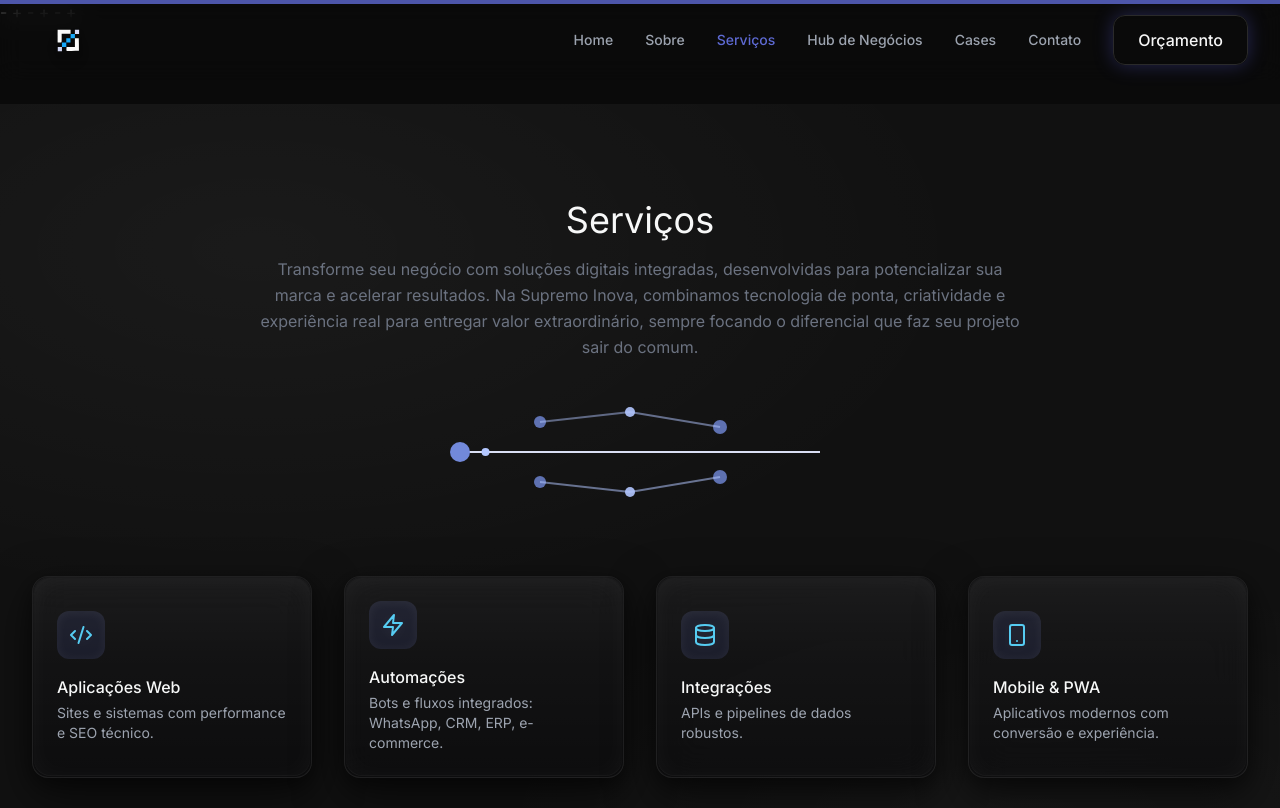
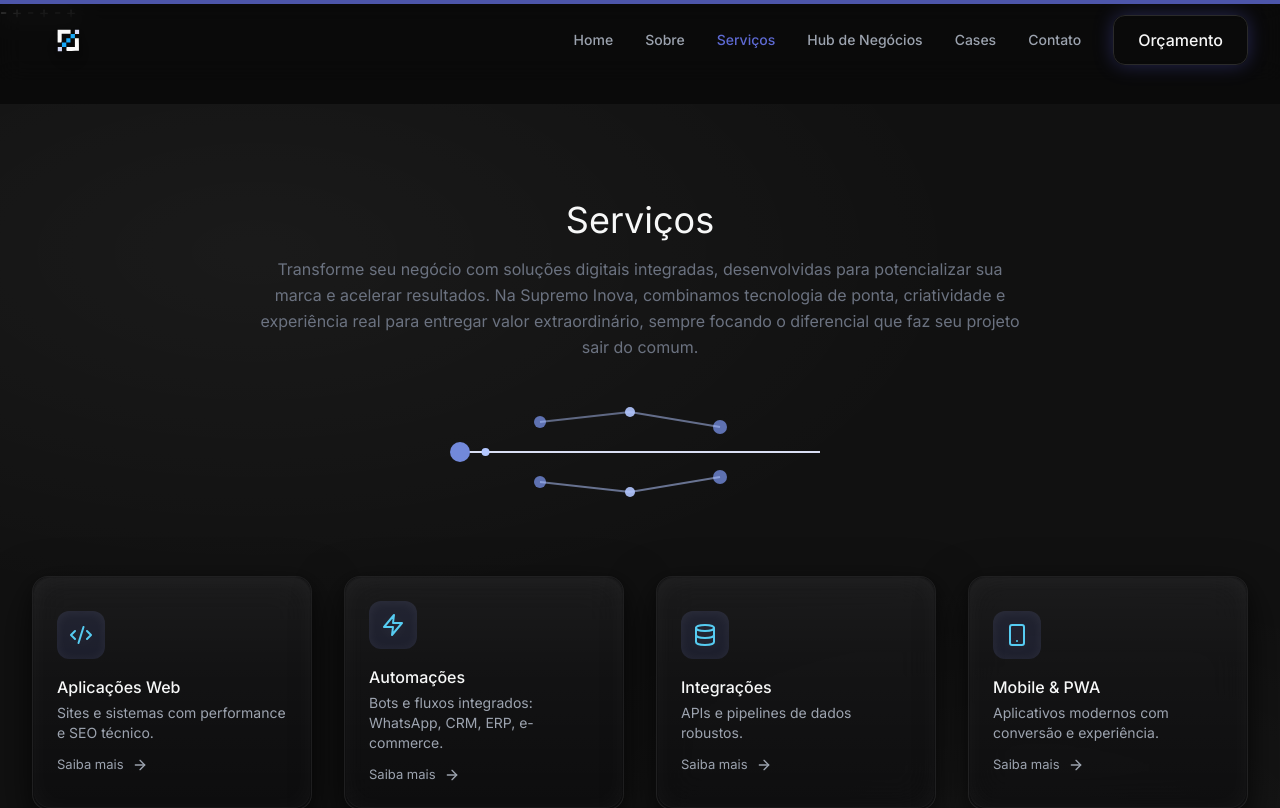
Before and after one commit to lucas-hsi/site-agencia-supremo-inova, a React (Vite) app: page /servicos in a window 1280 px wide. Shown: the top 808 px of the page. Built offline with nearby package versions, Linux system fonts and the light colour scheme.

Commit message:
chore(dev): padronizar Vite na porta 3000 (strictPort + host) e remover idx não utilizado no Services

```diff
--- a/src/pages/Services.tsx
+++ b/src/pages/Services.tsx
@@ -68,6 +68,11 @@ export default function Services() {
                 </div>
                 <h3 className="text-on-glass text-base font-medium mb-1">{item.title}</h3>
                 <p className="muted-on-glass text-sm">{item.desc}</p>
+                {/* Indicador de clique */}
+                <div className="mt-3 inline-flex items-center gap-2 text-[13px] text-text-secondary group-hover:text-[#f7f8f8] transition-colors">
+                  <span>Saiba mais</span>
+                  <ArrowRight className="w-4 h-4 transition-transform group-hover:translate-x-0.5" />
+                </div>
                 {/* Inline expansion preview on mobile */}
                 <AnimatePresence>
                   {!isDesktop && isSelected && (
@@ -220,7 +225,7 @@ export default function Services() {
               { title: 'UX impecável', icon: Users, desc: 'Interfaces consistentes, acessíveis e fluidas.' },
               { title: 'Processo robusto', icon: Workflow, desc: 'Discovery, entregas iterativas e rastreabilidade.' },
               { title: 'Execução premium', icon: Settings, desc: 'Padrões técnicos, automação e qualidade visual.' },
-            ].map((item, idx) => {
+            ].map((item) => {
               const Icon = item.icon
               return (
                 <div key={item.title} className="group glass-card-secondary card-hover p-6">
@@ -250,7 +255,7 @@ export default function Services() {
               { title: 'Design & UX', icon: Users, desc: 'Prototipação e validações com usuários.' },
               { title: 'Dev & QA', icon: Code2, desc: 'Implementação, testes e qualidade contínua.' },
               { title: 'Go-live', icon: Rocket, desc: 'Deploy, monitoramento e evolução.' },
-            ].map((item, idx) => {
+            ].map((item) => {
               const Icon = item.icon
               return (
                 <div key={item.title} className="group glass-card-secondary card-hover p-6">
--- a/vite.config.ts
+++ b/vite.config.ts
@@ -14,6 +14,8 @@ export default defineConfig({
   publicDir: 'Logos',
   server: {
     port: 3000,
+    strictPort: true,
+    host: true,
     open: true,
   },
   build: {
```
